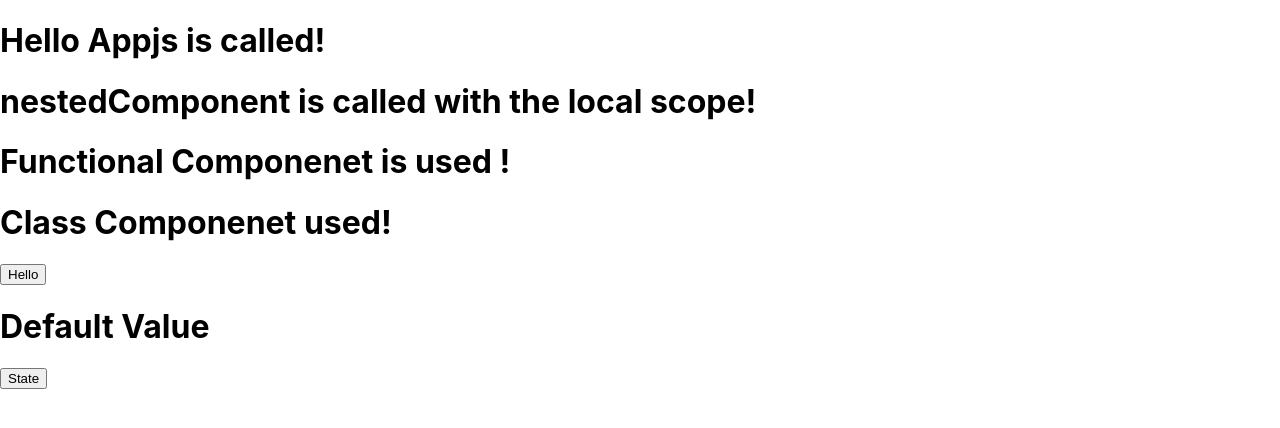
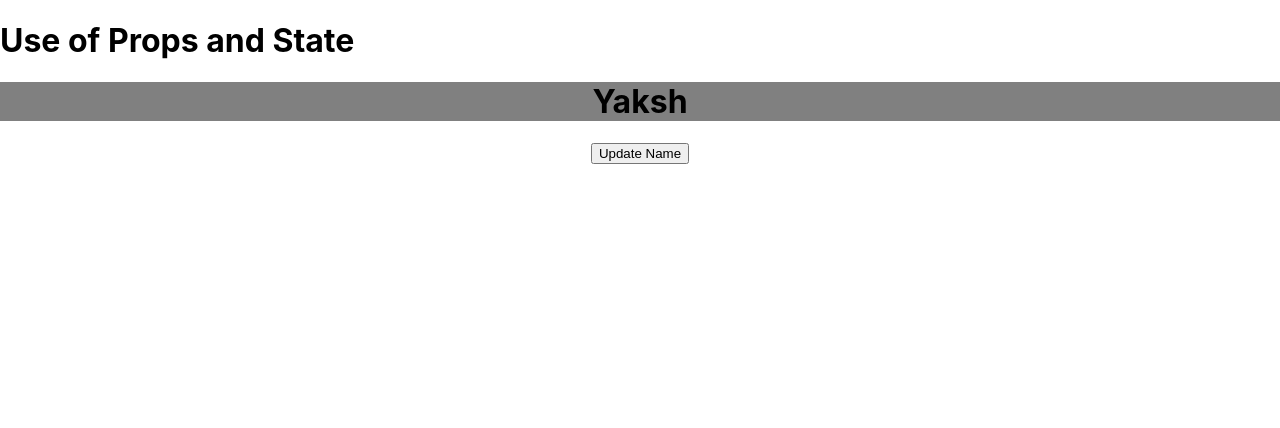
Before and after one commit to yakshjethva/react, a React (Create React App) app in the folder blog/: page / in a window 1280 px wide. Shown: the top 428 px of the page. Built offline with nearby package versions, Linux system fonts and the light colour scheme.

Commit message:
State and Props

```diff
--- a/blog/src/App.js
+++ b/blog/src/App.js
@@ -1,21 +1,36 @@
 // import logo from './logo.svg';
+import React,{ useState } from 'react';
 import './App.css';
+import PropsFunctionalDemo from './PropsFunctionalDemo';
 // import ClassComponent from './ClassComponent';
 // import ButtonComponent from './ButtonComponent';
 
-function App() {
-	function NestedComponent()
-	{
-		return(
-			<div>
-				<h1>nestedComponent is called with the local scope!</h1>
+// function App() {
+// 	function NestedComponent()
+// 	{
+// 		return(
+// 			<div>
+// 				<h1>nestedComponent is called with the local scope!</h1>
+// 			</div>
+// 		)
+// 	}
+// 	return (
+// 		<div className='AppClass'>
+// 			<h1>Hello Appjs is called!</h1>
+// 			<NestedComponent />
+// 		</div>
+// 	);
+// }
+
+function App(){
+	const[name,setName]=useState("Yaksh");
+	return(
+		<div>
+			<h1>Use of Props and State</h1>
+			<PropsFunctionalDemo name={name} />
+			<div style={{textAlign:'center', margin:'15px'}}>
+				<button onClick={()=>{setName("Updated Name")}} >Update Name</button>
 			</div>
-		)
-	}
-	return (
-		<div className='AppClass'>
-			<h1>Hello Appjs is called!</h1>
-			<NestedComponent />
 		</div>
 	);
 }
--- /dev/null
+++ b/blog/src/PropsFunctionalDemo.js
@@ -0,0 +1,14 @@
+import React from 'react';
+import {useState} from 'react';
+
+function PropsFunctionalDemo(props)
+{
+	const [name,SetName]=useState("Yaksh");
+  	return (
+		<div className="PropsDemo" style={{backgroundColor:"grey", textAlign: "center"}}>
+			<h1>{props.name}</h1>
+		</div>
+	);
+}
+
+export default PropsFunctionalDemo;
--- /dev/null
+++ b/blog/src/StateClassDemo.js
@@ -0,0 +1,29 @@
+import React,{Component} from 'react';
+
+class StateClassDemo extends Component  {
+
+	constructor()
+	{
+		/*Can't use useState here as the functional component */
+		/*calling a super constructor is mandatory*/
+		super();
+		this.state = {
+			data:"First State using the Class Component"
+		}
+	}
+	updateState(){
+		this.setState({data:"Updated State using the Class Component"});
+	}
+	render(){
+		return(
+			<div className="StateClassDemo">
+				<h2>{this.state.data}</h2>
+				<p>Hello World Class Demo for states!</p>
+				<button onClick = {()=>this.updateState()} >Update State</button>
+			</div>
+	  	);
+  	}
+
+}
+
+export default StateClassDemo;
--- a/blog/src/StateDemo.js
+++ b/blog/src/StateFunctionalDemo.js
@@ -1,12 +1,11 @@
 import React from 'react';
 import {useState} from 'react';
 
-function StateDemo() {
+function StateFunctionalDemo() {
   const [data,setData]= useState('Default Value');
   function StateDemo(){
     setData("Updated Value");
   }
-  console.log("h");
   return (
     <div className="StateDemo">
       <h1>{data}</h1>
@@ -15,4 +14,4 @@ function StateDemo() {
   );
 }
 
-export default StateDemo;
+export default StateFunctionalDemo;
--- a/blog/src/index.js
+++ b/blog/src/index.js
@@ -1,21 +1,26 @@
 import React from 'react';
 import ReactDOM from 'react-dom/client';
 import './index.css';
+import reportWebVitals from './reportWebVitals';
 import App from './App';
-import FunctionalComponent from './FunctionalComponent';
-import ClassComponent from './ClassComponent';
-import reportWebVitals from './reportWebVitals';
-import ButtonComponent from './ButtonComponent';
-import StateDemo from './StateDemo';
-
+//import PropsFunctionalDemo from './PropsFunctionalDemo';
+// import FunctionalComponent from './FunctionalComponent';
+// import ClassComponent from './ClassComponent';
+// import ButtonComponent from './ButtonComponent';
+// import StateFunctionalDemo from './StateFunctionalDemo';
+// import StateClassDemo from './StateClassDemo';
 const root = ReactDOM.createRoot(document.getElementById('root'));
 root.render(
 	<>
-	<App />
-    <FunctionalComponent />
-    <ClassComponent />
-	<ButtonComponent />
-	<StateDemo />
+	{
+
+		<App />
+    	/*<FunctionalComponent />
+    	<ClassComponent />
+		<ButtonComponent />
+		<StateFunctionalDemo />
+		<StateClassDemo />
+		<PropsFunctionalDemo name={"Name"} email={"email@admin.com"} other={{mobile:'121-212-1212', address:'Uranus'}}/>*/}
 	</>
 );
 
```
